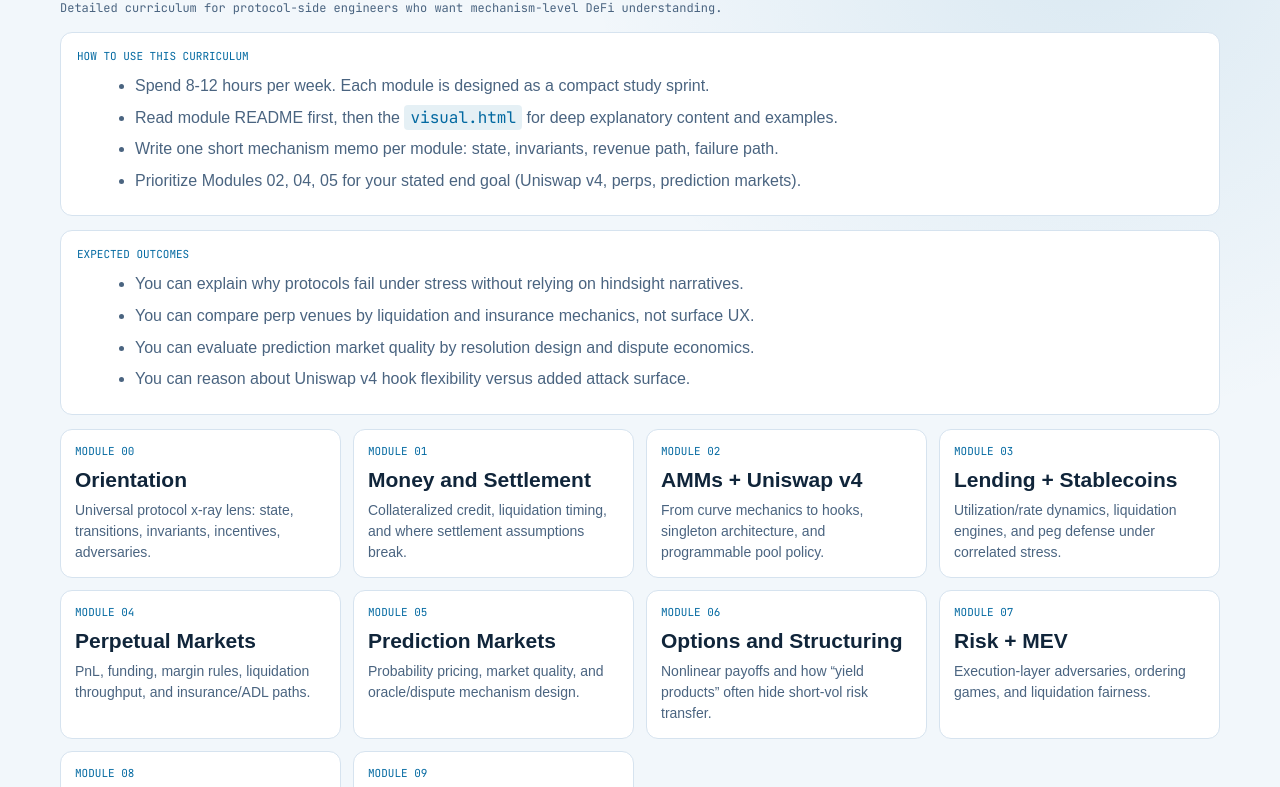
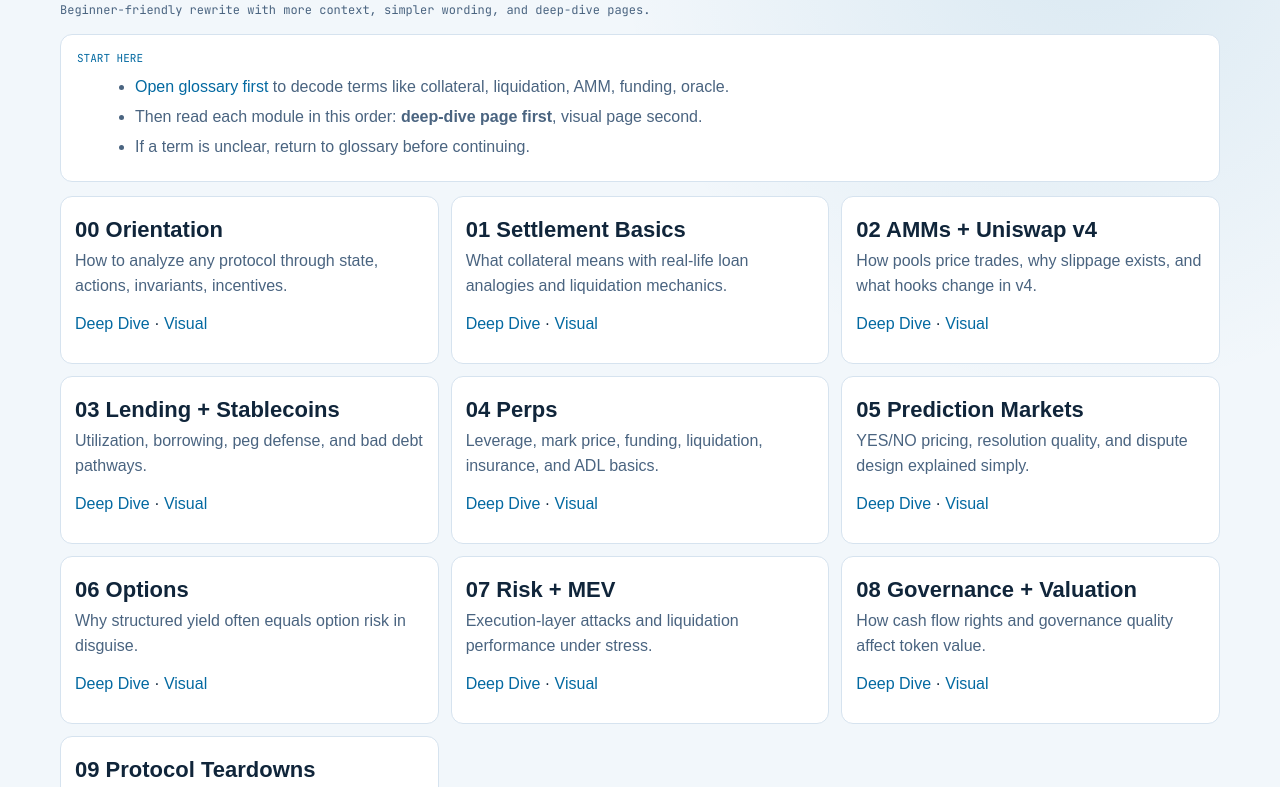
Before and after one commit to Mohiiit/atlas, a website: page content/projects/defi-beginner/curriculum-overview.html in a window 1280 px wide. Shown: the part 79-866 px from the top of the page. Drawn offline with Linux system fonts and the light colour scheme; a web font is replaced by a local one.

Commit message:
content: beginner-first deep-dive rewrite with glossary

```diff
--- a/content/projects/defi-beginner/curriculum-overview.html
+++ b/content/projects/defi-beginner/curriculum-overview.html
@@ -2,55 +2,42 @@
 <html lang="en">
 <head>
 <meta charset="UTF-8"><meta name="viewport" content="width=device-width, initial-scale=1.0">
-<title>DeFi First-Principles Curriculum Overview</title>
+<title>DeFi Beginner Curriculum - Overview</title>
 <link rel="preconnect" href="https://fonts.googleapis.com"><link rel="preconnect" href="https://fonts.gstatic.com" crossorigin>
 <link href="https://fonts.googleapis.com/css2?family=Cabinet+Grotesk:wght@400;500;700&family=JetBrains+Mono:wght@400;600&display=swap" rel="stylesheet">
 <style>
-:root{--bg:#f2f7fb;--surface:#fff;--text:#10253a;--dim:#4a6480;--border:#d6e3ef;--accent:#0369a1;--accent-dim:rgba(3,105,161,.1)}
-@media (prefers-color-scheme: dark){:root{--bg:#0d1824;--surface:#132537;--text:#e4f0ff;--dim:#9fc0df;--border:#294158;--accent:#38bdf8;--accent-dim:rgba(56,189,248,.14)}}
-*{box-sizing:border-box}body{margin:0;font-family:'Cabinet Grotesk',sans-serif;background:radial-gradient(circle at 85% 0,var(--accent-dim),transparent 34%),var(--bg);color:var(--text);padding:28px}
-main{max-width:1160px;margin:0 auto}h1{margin:0;font-size:38px}.sub{margin:8px 0 16px;color:var(--dim);font:12px 'JetBrains Mono',monospace}
-.card{background:var(--surface);border:1px solid var(--border);border-radius:12px;padding:16px;margin-bottom:14px}.k{display:block;color:var(--accent);font:11px 'JetBrains Mono',monospace;text-transform:uppercase;margin-bottom:10px}
-.grid{display:grid;grid-template-columns:repeat(auto-fit,minmax(280px,1fr));gap:12px}.module{display:block;text-decoration:none;color:inherit;background:var(--surface);border:1px solid var(--border);border-radius:12px;padding:14px;transition:.15s transform,.15s border-color}.module:hover{transform:translateY(-2px);border-color:var(--accent)}
-.t{font-size:21px;font-weight:700;margin:8px 0}.d{color:var(--dim);line-height:1.5;font-size:14px}p,li{color:var(--dim);line-height:1.6}ul{margin:8px 0 0 18px}li{margin:6px 0}code{font-family:'JetBrains Mono',monospace;background:var(--accent-dim);color:var(--accent);padding:2px 6px;border-radius:4px}
+:root{--bg:#f2f7fb;--surface:#fff;--text:#10253a;--dim:#4a6480;--border:#d6e3ef;--accent:#0369a1;--ad:rgba(3,105,161,.1)}
+@media(prefers-color-scheme:dark){:root{--bg:#0d1824;--surface:#132537;--text:#e4f0ff;--dim:#9fc0df;--border:#294158;--accent:#38bdf8;--ad:rgba(56,189,248,.14)}}
+*{box-sizing:border-box}body{margin:0;font-family:'Cabinet Grotesk',sans-serif;background:radial-gradient(circle at 85% 0,var(--ad),transparent 32%),var(--bg);color:var(--text);padding:28px}main{max-width:1160px;margin:0 auto}
+h1{margin:0;font-size:40px}.sub{margin:8px 0 16px;color:var(--dim);font:12px 'JetBrains Mono',monospace}.card{background:var(--surface);border:1px solid var(--border);border-radius:12px;padding:16px;margin-bottom:14px}.k{display:block;color:var(--accent);font:11px 'JetBrains Mono',monospace;text-transform:uppercase;margin-bottom:10px}
+.grid{display:grid;grid-template-columns:repeat(auto-fit,minmax(310px,1fr));gap:12px}.module{background:var(--surface);border:1px solid var(--border);border-radius:12px;padding:14px}.t{font-size:22px;font-weight:700;margin:6px 0}.d{color:var(--dim);line-height:1.56}a{color:var(--accent);text-decoration:none}a:hover{text-decoration:underline}ul{margin:8px 0 0 18px;color:var(--dim)}li{margin:6px 0;line-height:1.5}
 </style>
 </head>
 <body>
 <main>
   <h1>DeFi From First Principles</h1>
-  <p class="sub">Detailed curriculum for protocol-side engineers who want mechanism-level DeFi understanding.</p>
+  <p class="sub">Beginner-friendly rewrite with more context, simpler wording, and deep-dive pages.</p>
 
   <section class="card">
-    <span class="k">How To Use This Curriculum</span>
+    <span class="k">Start Here</span>
     <ul>
-      <li>Spend 8-12 hours per week. Each module is designed as a compact study sprint.</li>
-      <li>Read module README first, then the <code>visual.html</code> for deep explanatory content and examples.</li>
-      <li>Write one short mechanism memo per module: state, invariants, revenue path, failure path.</li>
-      <li>Prioritize Modules 02, 04, 05 for your stated end goal (Uniswap v4, perps, prediction markets).</li>
-    </ul>
-  </section>
-
-  <section class="card">
-    <span class="k">Expected Outcomes</span>
-    <ul>
-      <li>You can explain why protocols fail under stress without relying on hindsight narratives.</li>
-      <li>You can compare perp venues by liquidation and insurance mechanics, not surface UX.</li>
-      <li>You can evaluate prediction market quality by resolution design and dispute economics.</li>
-      <li>You can reason about Uniswap v4 hook flexibility versus added attack surface.</li>
+      <li><a href="foundations/first-principles-glossary.html">Open glossary first</a> to decode terms like collateral, liquidation, AMM, funding, oracle.</li>
+      <li>Then read each module in this order: <strong>deep-dive page first</strong>, visual page second.</li>
+      <li>If a term is unclear, return to glossary before continuing.</li>
     </ul>
   </section>
 
   <div class="grid">
-    <a class="module" href="modules/00-orientation/visual.html"><div class="k">Module 00</div><div class="t">Orientation</div><div class="d">Universal protocol x-ray lens: state, transitions, invariants, incentives, adversaries.</div></a>
-    <a class="module" href="modules/01-money-ledger-settlement/visual.html"><div class="k">Module 01</div><div class="t">Money and Settlement</div><div class="d">Collateralized credit, liquidation timing, and where settlement assumptions break.</div></a>
-    <a class="module" href="modules/02-amms-and-uniswap-v4/visual.html"><div class="k">Module 02</div><div class="t">AMMs + Uniswap v4</div><div class="d">From curve mechanics to hooks, singleton architecture, and programmable pool policy.</div></a>
-    <a class="module" href="modules/03-lending-stablecoins/visual.html"><div class="k">Module 03</div><div class="t">Lending + Stablecoins</div><div class="d">Utilization/rate dynamics, liquidation engines, and peg defense under correlated stress.</div></a>
-    <a class="module" href="modules/04-perps-first-principles/visual.html"><div class="k">Module 04</div><div class="t">Perpetual Markets</div><div class="d">PnL, funding, margin rules, liquidation throughput, and insurance/ADL paths.</div></a>
-    <a class="module" href="modules/05-prediction-markets/visual.html"><div class="k">Module 05</div><div class="t">Prediction Markets</div><div class="d">Probability pricing, market quality, and oracle/dispute mechanism design.</div></a>
-    <a class="module" href="modules/06-options-and-structured-defi/visual.html"><div class="k">Module 06</div><div class="t">Options and Structuring</div><div class="d">Nonlinear payoffs and how “yield products” often hide short-vol risk transfer.</div></a>
-    <a class="module" href="modules/07-risk-mev-and-liquidations/visual.html"><div class="k">Module 07</div><div class="t">Risk + MEV</div><div class="d">Execution-layer adversaries, ordering games, and liquidation fairness.</div></a>
-    <a class="module" href="modules/08-governance-and-valuations/visual.html"><div class="k">Module 08</div><div class="t">Governance + Valuation</div><div class="d">Fee capture rights, treasury policy, governance concentration, and token valuation sensitivity.</div></a>
-    <a class="module" href="modules/09-major-protocol-teardowns/visual.html"><div class="k">Module 09</div><div class="t">Protocol Teardowns</div><div class="d">Capstone comparisons across Uniswap v4, perps, prediction markets, and major DeFi systems.</div></a>
+    <div class="module"><div class="t">00 Orientation</div><div class="d">How to analyze any protocol through state, actions, invariants, incentives.</div><p><a href="modules/00-orientation/deep-dive.html">Deep Dive</a> · <a href="modules/00-orientation/visual.html">Visual</a></p></div>
+    <div class="module"><div class="t">01 Settlement Basics</div><div class="d">What collateral means with real-life loan analogies and liquidation mechanics.</div><p><a href="modules/01-money-ledger-settlement/deep-dive.html">Deep Dive</a> · <a href="modules/01-money-ledger-settlement/visual.html">Visual</a></p></div>
+    <div class="module"><div class="t">02 AMMs + Uniswap v4</div><div class="d">How pools price trades, why slippage exists, and what hooks change in v4.</div><p><a href="modules/02-amms-and-uniswap-v4/deep-dive.html">Deep Dive</a> · <a href="modules/02-amms-and-uniswap-v4/visual.html">Visual</a></p></div>
+    <div class="module"><div class="t">03 Lending + Stablecoins</div><div class="d">Utilization, borrowing, peg defense, and bad debt pathways.</div><p><a href="modules/03-lending-stablecoins/deep-dive.html">Deep Dive</a> · <a href="modules/03-lending-stablecoins/visual.html">Visual</a></p></div>
+    <div class="module"><div class="t">04 Perps</div><div class="d">Leverage, mark price, funding, liquidation, insurance, and ADL basics.</div><p><a href="modules/04-perps-first-principles/deep-dive.html">Deep Dive</a> · <a href="modules/04-perps-first-principles/visual.html">Visual</a></p></div>
+    <div class="module"><div class="t">05 Prediction Markets</div><div class="d">YES/NO pricing, resolution quality, and dispute design explained simply.</div><p><a href="modules/05-prediction-markets/deep-dive.html">Deep Dive</a> · <a href="modules/05-prediction-markets/visual.html">Visual</a></p></div>
+    <div class="module"><div class="t">06 Options</div><div class="d">Why structured yield often equals option risk in disguise.</div><p><a href="modules/06-options-and-structured-defi/deep-dive.html">Deep Dive</a> · <a href="modules/06-options-and-structured-defi/visual.html">Visual</a></p></div>
+    <div class="module"><div class="t">07 Risk + MEV</div><div class="d">Execution-layer attacks and liquidation performance under stress.</div><p><a href="modules/07-risk-mev-and-liquidations/deep-dive.html">Deep Dive</a> · <a href="modules/07-risk-mev-and-liquidations/visual.html">Visual</a></p></div>
+    <div class="module"><div class="t">08 Governance + Valuation</div><div class="d">How cash flow rights and governance quality affect token value.</div><p><a href="modules/08-governance-and-valuations/deep-dive.html">Deep Dive</a> · <a href="modules/08-governance-and-valuations/visual.html">Visual</a></p></div>
+    <div class="module"><div class="t">09 Protocol Teardowns</div><div class="d">A repeatable comparison method for Uniswap v4, perps, prediction markets, and beyond.</div><p><a href="modules/09-major-protocol-teardowns/deep-dive.html">Deep Dive</a> · <a href="modules/09-major-protocol-teardowns/visual.html">Visual</a></p></div>
   </div>
 </main>
 </body>
--- /dev/null
+++ b/content/projects/defi-beginner/foundations/first-principles-glossary.html
@@ -0,0 +1,44 @@
+<!DOCTYPE html>
+<html lang="en">
+<head>
+<meta charset="UTF-8"><meta name="viewport" content="width=device-width, initial-scale=1.0">
+<title>DeFi First-Principles Glossary</title>
+<link rel="preconnect" href="https://fonts.googleapis.com"><link rel="preconnect" href="https://fonts.gstatic.com" crossorigin>
+<link href="https://fonts.googleapis.com/css2?family=Source+Serif+4:wght@400;600;700&family=JetBrains+Mono:wght@400;600&display=swap" rel="stylesheet">
+<style>
+:root{--bg:#f7f8fb;--surface:#fff;--text:#1d2736;--dim:#4f6178;--border:#dbe3ef;--accent:#0f766e;--accent-dim:rgba(15,118,110,.12)}
+@media(prefers-color-scheme:dark){:root{--bg:#0f1622;--surface:#151f2f;--text:#e7eef8;--dim:#9bb0ca;--border:#2a3a53;--accent:#2dd4bf;--accent-dim:rgba(45,212,191,.16)}}
+*{box-sizing:border-box}body{margin:0;font-family:'Source Serif 4',serif;background:var(--bg);color:var(--text);padding:28px}main{max-width:1100px;margin:0 auto}h1{margin:0 0 8px;font-size:38px}h2{margin:0 0 8px;font-size:24px}p{line-height:1.72;color:var(--dim)}.mono{font:12px 'JetBrains Mono',monospace;color:var(--accent)}.card{background:var(--surface);border:1px solid var(--border);border-radius:12px;padding:16px;margin:14px 0}.term{font-weight:700;color:var(--text)}code{font-family:'JetBrains Mono',monospace;background:var(--accent-dim);padding:2px 6px;border-radius:4px;color:var(--accent)}
+</style>
+</head>
+<body>
+<main>
+<h1>First-Principles Glossary for DeFi Beginners</h1>
+<p class="mono">Use this before each module. Every term is explained in plain language first, then in protocol language.</p>
+
+<section class="card"><h2>Collateral</h2><p><span class="term">Plain language:</span> collateral is something valuable you lock as a safety deposit when you borrow money. In real life, your house is collateral in a home loan. If you stop paying, the lender can take the house to recover money.</p><p><span class="term">In DeFi:</span> you lock assets (for example ETH) to borrow or mint another asset (for example stablecoins). If your collateral value drops too much, your position can be liquidated.</p></section>
+
+<section class="card"><h2>Borrowing vs Minting</h2><p><span class="term">Borrow:</span> you take an existing asset from a pool and promise to return it with interest.</p><p><span class="term">Mint:</span> protocol creates a new token against your collateral (common in stablecoin systems). You later repay/burn to unlock collateral.</p></section>
+
+<section class="card"><h2>Liquidation</h2><p><span class="term">Plain language:</span> forced closure when your safety margin is too low.</p><p><span class="term">In DeFi:</span> if collateral ratio or health factor falls below threshold, third-party liquidators repay part of your debt and take discounted collateral.</p></section>
+
+<section class="card"><h2>AMM (Automated Market Maker)</h2><p><span class="term">Plain language:</span> a vending machine for trading assets. You do not need a direct buyer/seller; you trade against a pool.</p><p><span class="term">In DeFi:</span> smart contract pool quotes prices using a formula (for example constant product <code>x*y=k</code>).</p></section>
+
+<section class="card"><h2>Slippage</h2><p><span class="term">Plain language:</span> the difference between expected price and actual execution price.</p><p><span class="term">Why it happens:</span> your trade changes pool balance; larger trades move price more.</p></section>
+
+<section class="card"><h2>Perpetual Futures (Perps)</h2><p><span class="term">Plain language:</span> leveraged bet on price direction with no expiry date.</p><p><span class="term">Core parts:</span> collateral, mark price, funding payments, liquidation engine.</p></section>
+
+<section class="card"><h2>Funding Rate</h2><p><span class="term">Plain language:</span> periodic payment between long and short traders to keep perp price near spot price.</p><p>If perps trade above spot, longs often pay shorts. If below spot, shorts often pay longs.</p></section>
+
+<section class="card"><h2>Prediction Market</h2><p><span class="term">Plain language:</span> market where tokens represent outcomes of future events (YES/NO).</p><p>Price is often interpreted as probability, but only if market has enough liquidity and clear resolution rules.</p></section>
+
+<section class="card"><h2>Oracle</h2><p><span class="term">Plain language:</span> data feed from outside blockchain (prices, event results).</p><p><span class="term">Risk:</span> if oracle is late, wrong, or manipulable, protocol can make bad liquidations or wrong settlements.</p></section>
+
+<section class="card"><h2>MEV (Maximal Extractable Value)</h2><p><span class="term">Plain language:</span> extra profit from controlling transaction ordering in a block.</p><p>Common forms: sandwich attacks, liquidation racing, arbitrage backruns.</p></section>
+
+<section class="card"><h2>Health Factor / Collateral Ratio</h2><p>These are risk meters. They compare your collateral value to borrowed value. When they go below a protocol threshold, liquidation is triggered.</p></section>
+
+<section class="card"><h2>Uniswap v4 Hook</h2><p><span class="term">Plain language:</span> custom plugin logic that runs around a swap or liquidity action.</p><p><span class="term">Benefit:</span> dynamic fees or custom behavior. <span class="term">Risk:</span> more complexity and more attack surface.</p></section>
+</main>
+</body>
+</html>
```
Also changed, not shown: content/projects/defi-beginner/modules/00-orientation/deep-dive.html (added, +1 -0 lines), content/projects/defi-beginner/modules/01-money-ledger-settlement/deep-dive.html (added, +1 -0 lines), content/projects/defi-beginner/modules/02-amms-and-uniswap-v4/deep-dive.html (added, +1 -0 lines), content/projects/defi-beginner/modules/03-lending-stablecoins/deep-dive.html (added, +1 -0 lines), content/projects/defi-beginner/modules/04-perps-first-principles/deep-dive.html (added, +1 -0 lines), content/projects/defi-beginner/modules/05-prediction-markets/deep-dive.html (added, +1 -0 lines), content/projects/defi-beginner/modules/06-options-and-structured-defi/deep-dive.html (added, +1 -0 lines), content/projects/defi-beginner/modules/07-risk-mev-and-liquidations/deep-dive.html (added, +1 -0 lines), content/projects/defi-beginner/modules/08-governance-and-valuations/deep-dive.html (added, +1 -0 lines), content/projects/defi-beginner/modules/09-major-protocol-teardowns/deep-dive.html (added, +1 -0 lines).
